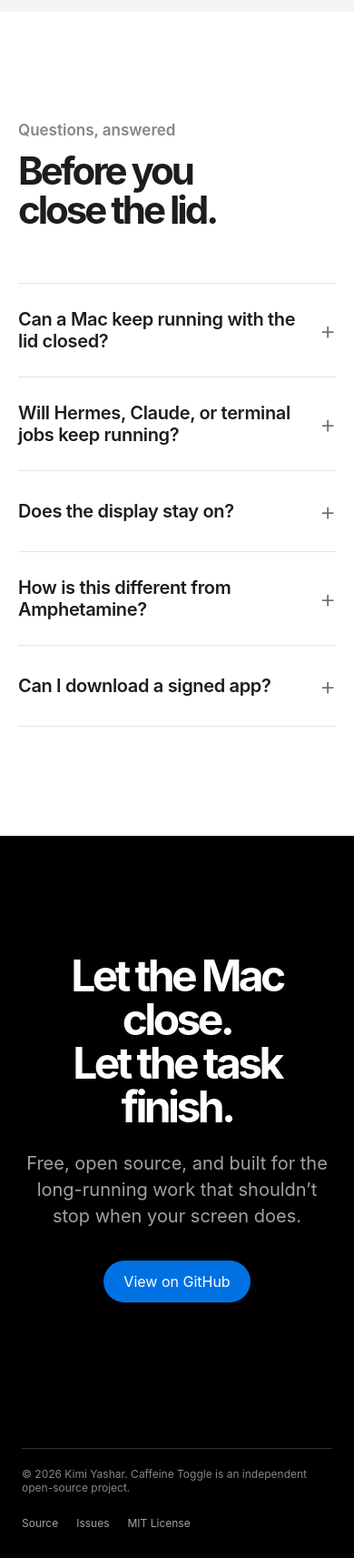
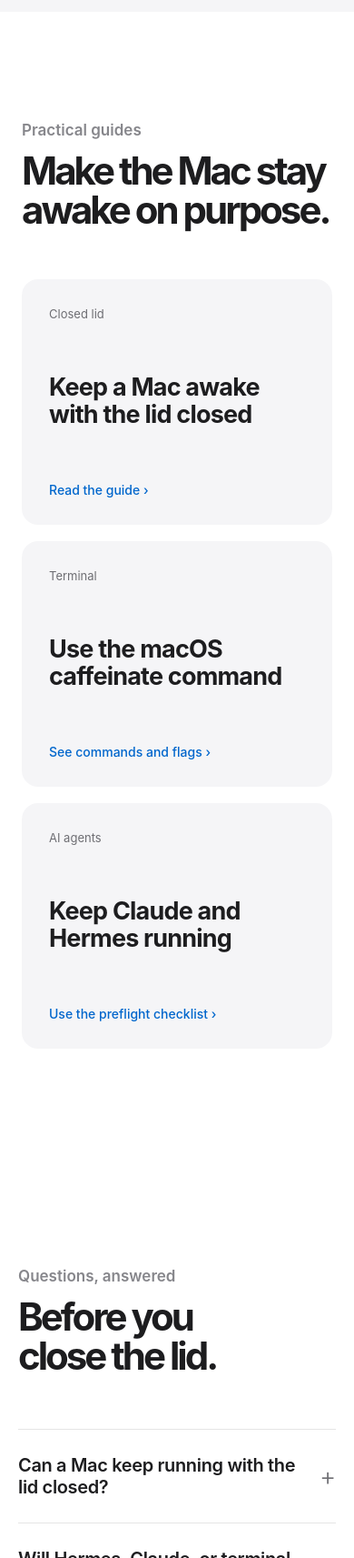
Before and after one commit to kimiyashar/caffeine-toggle, a plain HTML site: page docs/index.html in a window 390 px wide. Shown: the part 4140-5853 px from the top of the page at 91% size. Drawn offline with Linux system fonts and the light colour scheme.

Commit message:
Add search-focused guides and social previews

```diff
--- a/docs/index.html
+++ b/docs/index.html
@@ -10,14 +10,19 @@
   <meta name="theme-color" content="#000000">
   <meta name="robots" content="index,follow,max-image-preview:large">
   <link rel="canonical" href="https://kimiyashar.github.io/caffeine-toggle/">
+  <link rel="icon" href="assets/favicon.svg">
   <meta property="og:type" content="website">
   <meta property="og:title" content="Close the lid. Keep the work running.">
   <meta property="og:description" content="A native macOS Control Center toggle for closed-lid AI jobs, downloads, and terminal work.">
   <meta property="og:url" content="https://kimiyashar.github.io/caffeine-toggle/">
   <meta property="og:site_name" content="Caffeine Toggle">
+  <meta property="og:image" content="https://kimiyashar.github.io/caffeine-toggle/assets/social-card.png">
+  <meta property="og:image:width" content="1200">
+  <meta property="og:image:height" content="630">
   <meta name="twitter:card" content="summary_large_image">
   <meta name="twitter:title" content="Caffeine Toggle for macOS">
   <meta name="twitter:description" content="Keep Hermes, Claude, and long-running work alive with your MacBook lid closed.">
+  <meta name="twitter:image" content="https://kimiyashar.github.io/caffeine-toggle/assets/social-card.png">
   <script type="application/ld+json">
   {
     "@context": "https://schema.org",
@@ -189,6 +194,13 @@
     .safety h2 { margin: 24px 0 0; font-size: clamp(38px, 4.3vw, 58px); line-height: 1.03; letter-spacing: -2.4px; }
     .safety p { margin: 0; font-size: 22px; line-height: 1.45; color: #424245; letter-spacing: -.4px; }
     .safety strong { color: var(--ink); }
+    .guides { padding: 120px 24px; background: #fff; }
+    .guide-grid { max-width: var(--max); margin: 54px auto 0; display: grid; grid-template-columns: repeat(3, 1fr); gap: 18px; }
+    .guide-card { min-height: 270px; padding: 30px; border-radius: 18px; background: var(--soft); text-decoration: none; display: flex; flex-direction: column; justify-content: space-between; transition: transform .18s ease; }
+    .guide-card:hover { transform: translateY(-3px); }
+    .guide-card span { color: var(--muted); font-size: 13px; }
+    .guide-card h3 { margin: 0; font-size: 27px; line-height: 1.12; letter-spacing: -.8px; }
+    .guide-card b { color: var(--link); font-size: 14px; font-weight: 500; }
     .faq { padding: 120px 24px; }
     .faq-grid { max-width: var(--max); margin: 58px auto 0; border-top: 1px solid var(--line); }
     details { border-bottom: 1px solid var(--line); }
@@ -215,6 +227,7 @@
       .step { grid-template-columns: 64px 1fr; }
       .step p { grid-column: 2; }
       .safety-layout { grid-template-columns: 1fr; gap: 46px; }
+      .guide-grid { grid-template-columns: 1fr; }
     }
     @media (max-width: 560px) {
       .nav-links a:not(.github-link) { display: none; }
@@ -330,6 +343,18 @@
       </div>
     </section>
 
+    <section class="guides" aria-labelledby="guides-title">
+      <div class="section">
+        <p class="section-kicker">Practical guides</p>
+        <h2 id="guides-title">Make the Mac stay awake on purpose.</h2>
+      </div>
+      <div class="guide-grid">
+        <a class="guide-card" href="keep-mac-awake-lid-closed/"><span>Closed lid</span><h3>Keep a Mac awake with the lid closed</h3><b>Read the guide ›</b></a>
+        <a class="guide-card" href="caffeinate-mac-command/"><span>Terminal</span><h3>Use the macOS caffeinate command</h3><b>See commands and flags ›</b></a>
+        <a class="guide-card" href="keep-ai-agents-running-mac/"><span>AI agents</span><h3>Keep Claude and Hermes running</h3><b>Use the preflight checklist ›</b></a>
+      </div>
+    </section>
+
     <section class="faq" id="faq">
       <div class="section">
         <p class="section-kicker">Questions, answered</p>
@@ -354,7 +379,7 @@
   <footer>
     <div class="footer-inner">
       <span>© 2026 Kimi Yashar. Caffeine Toggle is an independent open-source project.</span>
-      <div class="footer-links"><a href="https://github.com/kimiyashar/caffeine-toggle">Source</a><a href="https://github.com/kimiyashar/caffeine-toggle/issues">Issues</a><a href="https://github.com/kimiyashar/caffeine-toggle/blob/main/LICENSE">MIT License</a></div>
+      <div class="footer-links"><a href="keep-mac-awake-lid-closed/">Guides</a><a href="https://github.com/kimiyashar/caffeine-toggle">Source</a><a href="https://github.com/kimiyashar/caffeine-toggle/issues">Issues</a><a href="https://github.com/kimiyashar/caffeine-toggle/blob/main/LICENSE">MIT License</a></div>
     </div>
   </footer>
 
```
Also changed, not shown: docs/assets/guide.css (added, +1 -0 lines), docs/caffeinate-mac-command/index.html (added, +1 -0 lines), docs/keep-ai-agents-running-mac/index.html (added, +1 -0 lines), docs/keep-mac-awake-lid-closed/index.html (added, +1 -0 lines), docs/sitemap.xml (+18 -0 lines), docs/447a98f0e286f1361568deae1a6b3655.txt (added), docs/assets/favicon.svg (added), docs/assets/social-card.png (added), docs/assets/social-card.svg (added).
